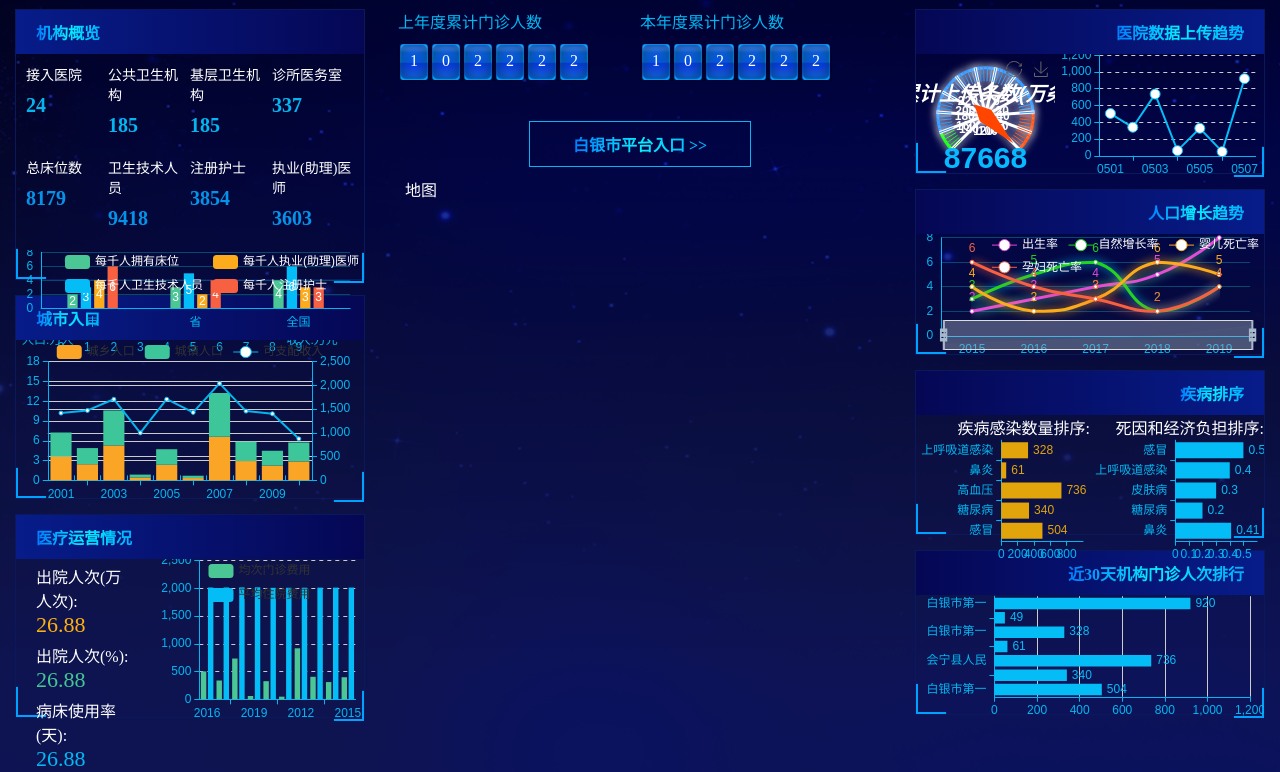
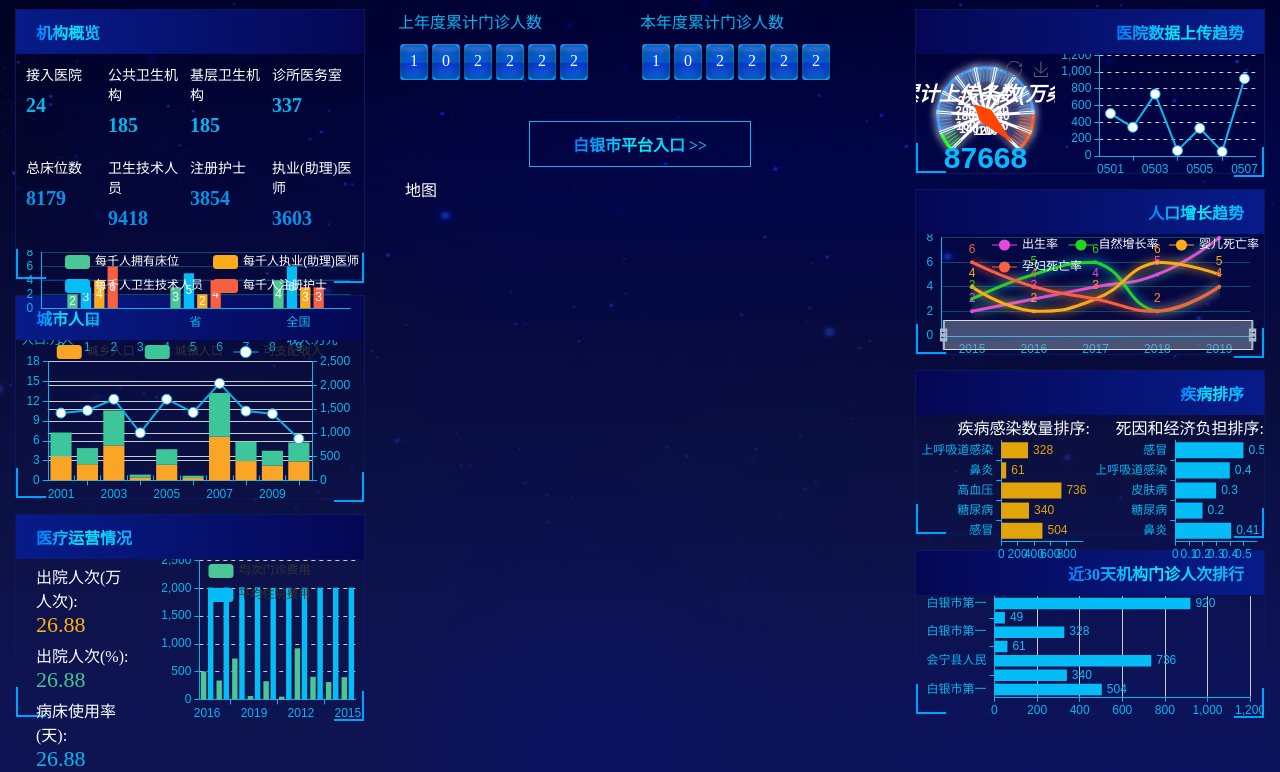
Before and after one commit to cizkey/large-screen-show, a website: page src/index.html in a window 1280 px wide. Shown: the part 65-837 px from the top of the page. Drawn offline with Linux system fonts and the light colour scheme; files whose address does not match are found by name.

Commit message:
feat: 调整图列

```diff
--- a/src/index.html
+++ b/src/index.html
@@ -70,7 +70,7 @@
                 </div>
             </div>
             <div class="other_div">
-                <div class="content_left_title"><span class="content_title">城市入口</span></div>
+                <div class="content_left_title"><span class="content_title">城市人口</span></div>
                 <div class="org_content">
                     <div class="chart_dev" id="popluation"></div>
                 </div>
--- a/src/js/loadPop.js
+++ b/src/js/loadPop.js
@@ -108,6 +108,7 @@ $(function test() {
       {
         name: "可支配收入",
         type: "line",
+        symbolSize: 10,
         data: data3
       }
     ]
--- a/src/js/loadPopIncrease.js
+++ b/src/js/loadPopIncrease.js
@@ -13,7 +13,7 @@ $(function loadOrg() {
     color: ["#E549DB", "#22D41E", "#FCAB1C", "#F76041"],
     legend: {
       right: 0,
-    //   height: "40px",
+      // height: "40px",
       orient: "horizontal",
       textStyle: {
         color: "#fff"
@@ -72,6 +72,7 @@ $(function loadOrg() {
         smooth: true,
         barCategoryGap: 25,
         barWidth: "10%",
+        symbol: "circle",
         label: {
           normal: {
             show: true
@@ -93,6 +94,7 @@ $(function loadOrg() {
         smooth: true,
         barCategoryGap: 25,
         barWidth: "10%",
+        symbol: "circle",
         label: {
           normal: {
             show: true
@@ -114,6 +116,7 @@ $(function loadOrg() {
         smooth: true,
         barCategoryGap: 25,
         barWidth: "10%",
+        symbol: "circle",
         label: {
           normal: {
             show: true
@@ -135,6 +138,7 @@ $(function loadOrg() {
         smooth: true,
         barCategoryGap: 25,
         barWidth: "10%",
+        symbol: "circle",
         label: {
           normal: {
             show: true
```
